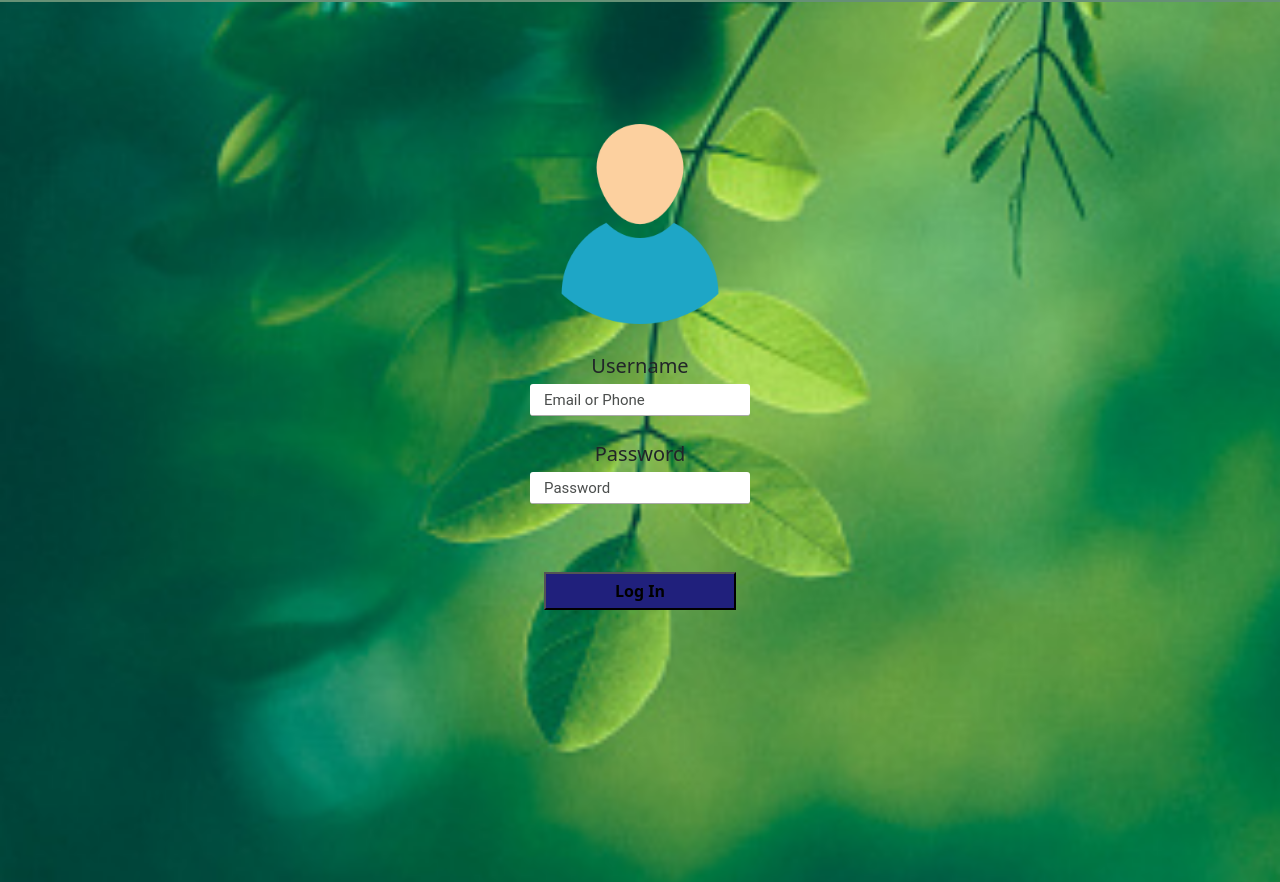
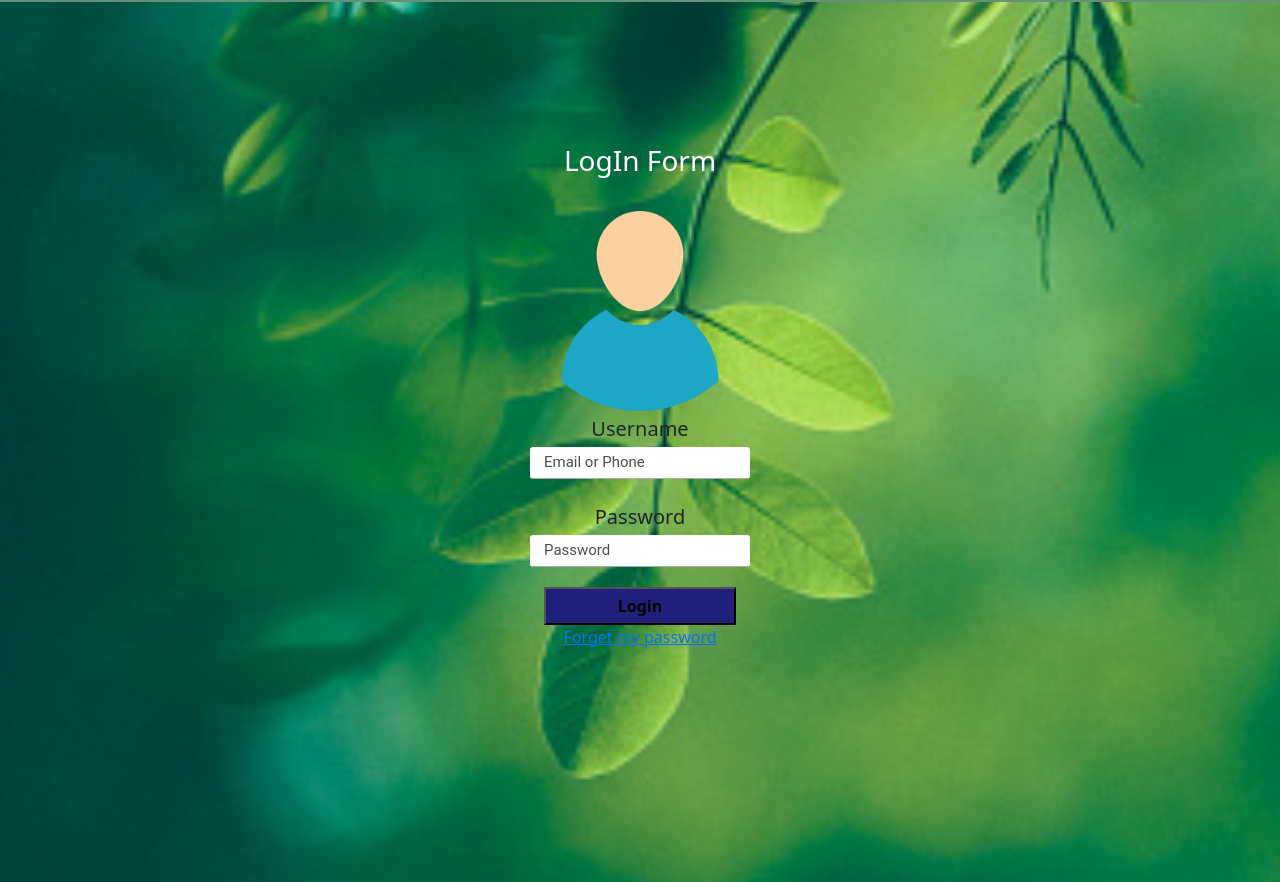
Before and after one commit to RemyaSiv/Kerala-Tourism-Website-Project, a plain HTML site: page login.html in a window 1280 px wide. Shown: the part 215-1097 px from the top of the page. Drawn offline with nearby package versions, Linux system fonts and the light colour scheme.

Commit message:
login form update

```diff
--- a/login.html
+++ b/login.html
@@ -115,19 +115,22 @@
 
 <br><br><br>
 <center>
-<form>
+  <form>
+  <h3>LogIn Form</h3>
   <center><img src="images/avatar.png" alt="Avatar" height="200px" width="200px"></center>
-  <br>
-  <label for="username">Username</label>
-    <input class="login" type="text" placeholder="Email or Phone" id="username">
+      <label for="username" >Username</label>
+      <input type="text" placeholder="Email or Phone" id="username" >
 
-  <label for="password">Password</label>
-    <input class="login" type="password" placeholder="Password" id="password">
-    <br><br>
-    <button>Log In</button>
+      <label for="password">Password</label>
+      <input class="login" type="password" placeholder="Password" id="password">
 
-</form>
-</center>
+      <button>Login</button>
+      <br>
+      <a href="#">Forget my password</a>
+
+
+  </form>
+  </center>
 
 <br><br>
 <footer class="background " >
```
